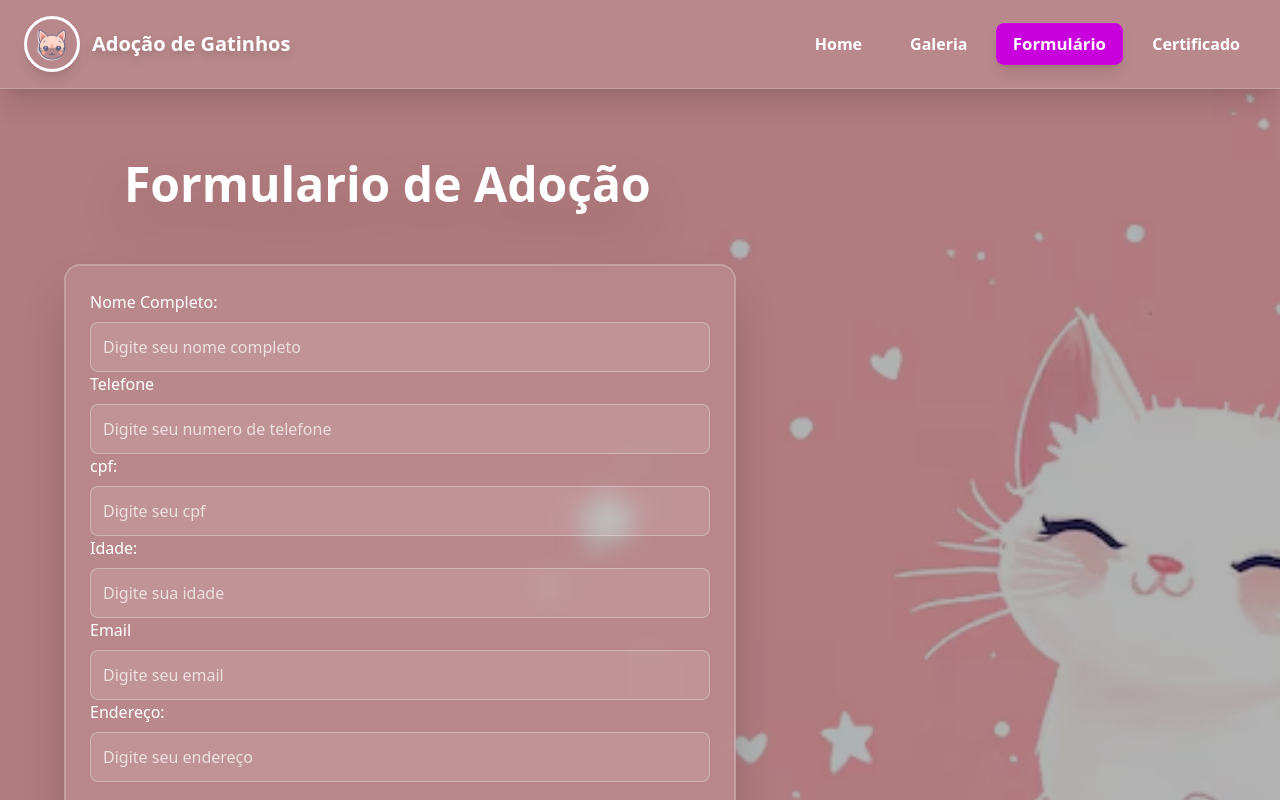
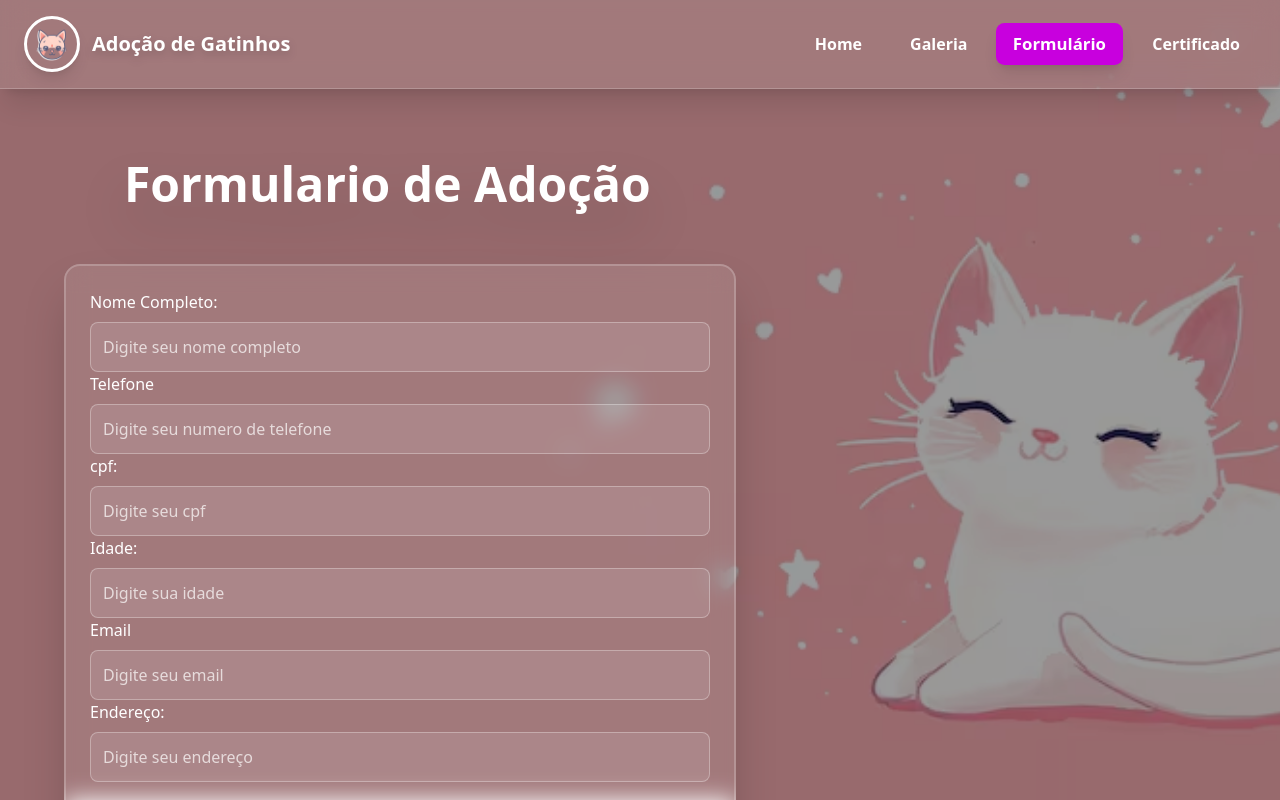
Before and after one commit to PabloJDev/adocao-de-gatos, a Next.js app: page /formulario in a window 1280 px wide. Shown: the top 800 px of the page. Built offline with nearby package versions, Linux system fonts and the light colour scheme.

Commit message:
fix: component correction

```diff
--- a/src/app/components/formulario.tsx
+++ b/src/app/components/formulario.tsx
@@ -22,16 +22,17 @@ const variants = {
 export default function formulario() {
   return (
     <div className="min-h-screen relative">
-      <Image
+       <div className="fixed inset-0 -z-10">
+        <Image
         src="/gatinhofundo.jpg"
-        alt="gatofundo"
+        alt="Fundo de gatinho"
         fill
         priority
         quality={100}
         className="object-cover"
-      />
-
-      <div className="absolute inset-0 bg-black/30" />
+        />
+        <div className="absolute inset-0 bg-black/40" />
+      </div>
 
       <NavBar />
 
```
